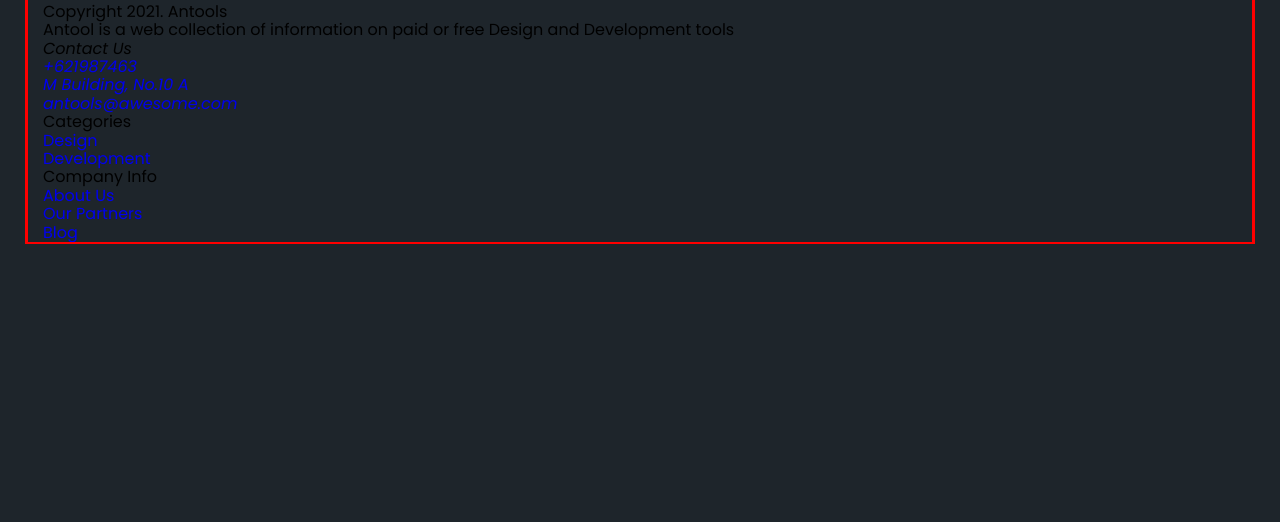
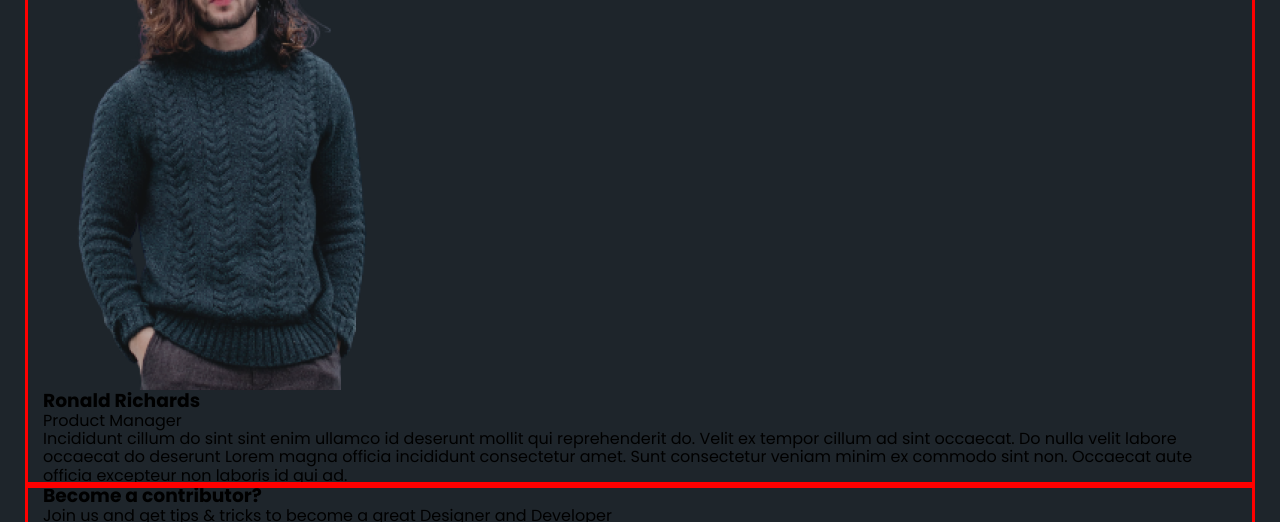
Before and after one commit to LevDer2/Antools, a plain HTML site: page index.html in a window 1280 px wide. Shown: the part 2633-3155 px from the top of the page. Before the commit the page ends 2877 px from the top, so only its background shows below. Drawn offline with nearby package versions, Linux system fonts and the light colour scheme.

Commit message:
testimonial

```diff
--- a/index.html
+++ b/index.html
@@ -208,8 +208,19 @@
                 </ul>
             </div>
         </section>
-        <section>
-
+        <section class="testimonial">
+            <div class="container">
+            <img class="testimonial-img" src="./img/ronald.png" alt="ronald">
+            <ul class="testimonial-list">
+                <li class="testimonial-item">
+                <div class="testimonial-box">
+                    <h3 class="testimonial-name">Ronald Richards</h3>
+                    <p class="testimonial-manedger">Product Manager</p>
+                </div>
+                <p class="testimonial-text">Incididunt cillum do sint sint enim ullamco id deserunt mollit qui reprehenderit do. Velit ex tempor cillum ad sint occaecat. Do nulla velit labore occaecat do deserunt Lorem magna officia incididunt consectetur amet. Sunt consectetur veniam minim ex commodo sint non. Occaecat aute officia excepteur non laboris id qui ad.</p>
+                </li>
+            </ul>
+        </div>
         </section>
         <section class="join">
             <div class="container">
```
Also changed, not shown: img/ronald.png (added).
